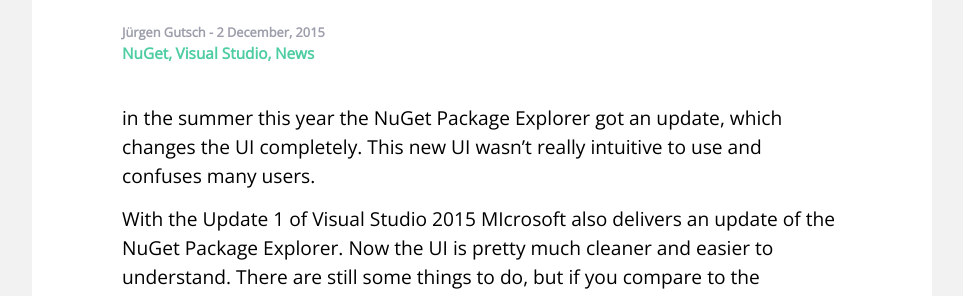
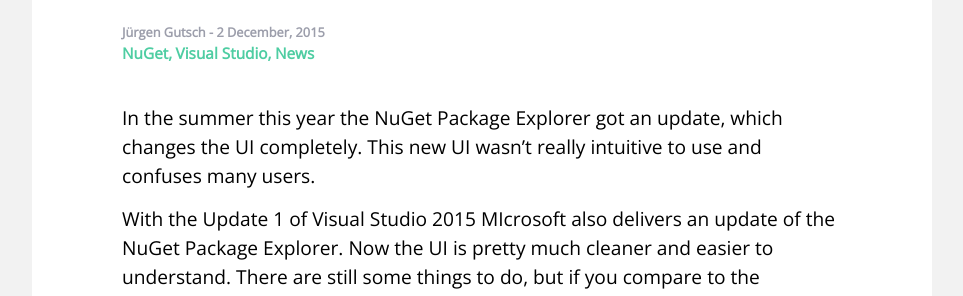
Before and after one commit to JuergenGutsch/blog, a Jekyll site: the page built from _source/_posts/2015-12-02-NuGet-3-3.md, in a window 1280 px wide and 900 px high, scrolled down 583 px. Shown: the part 156-452 px from the top of the window, without its empty margins (158-1121 px from the left). Built offline with Jekyll 4.4.1, drawn with Linux system fonts in a browser that asks for light colours; nearby versions of some CDN libraries; comment, search, counter and statistics services are not loaded.

```diff
--- a/_source/_posts/2015-12-02-NuGet-3-3.md
+++ b/_source/_posts/2015-12-02-NuGet-3-3.md
@@ -11,7 +11,7 @@ tags:
 - News
 ---
 
-in the summer this year the NuGet Package Explorer got an update, which changes the UI completely. This new UI wasn't really intuitive to use and confuses many users.
+In the summer this year the NuGet Package Explorer got an update, which changes the UI completely. This new UI wasn't really intuitive to use and confuses many users.
 
 With the Update 1 of Visual Studio 2015 MIcrosoft also delivers an update of the NuGet Package Explorer. Now the UI is pretty much cleaner and easier to understand. There are still some things to do, but if you compare to the previews UI this is much better.
 
```
